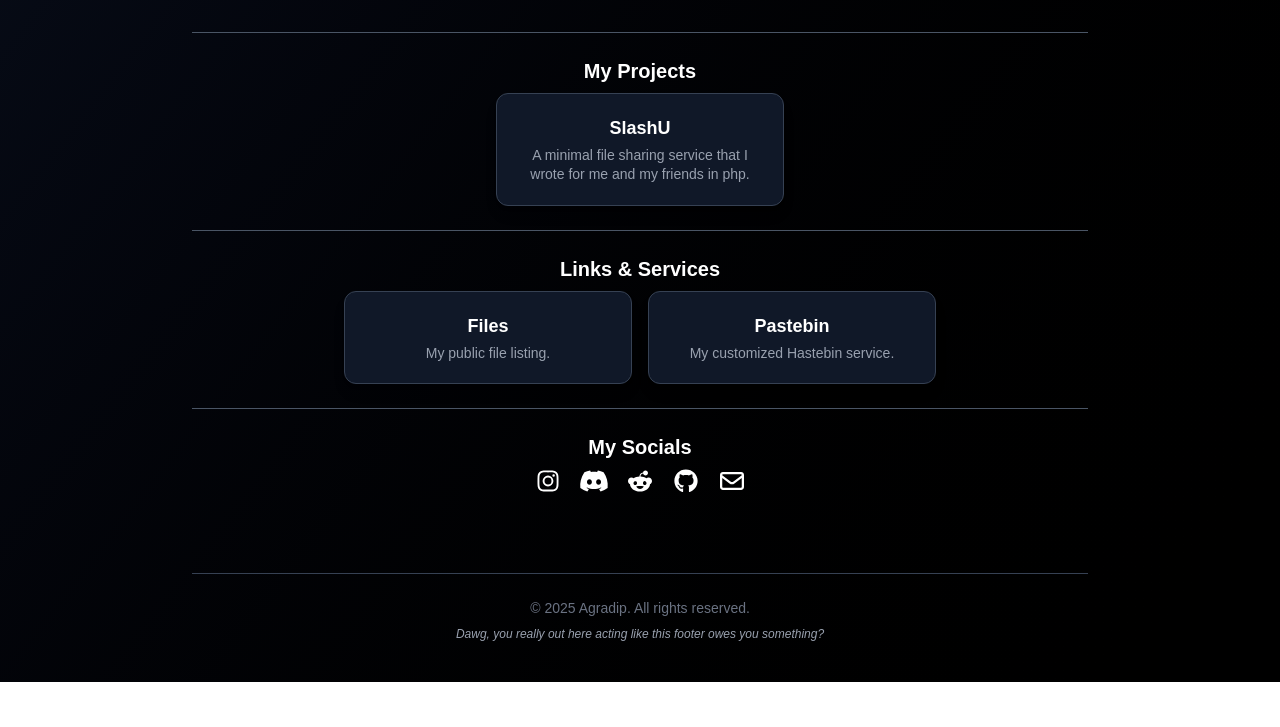
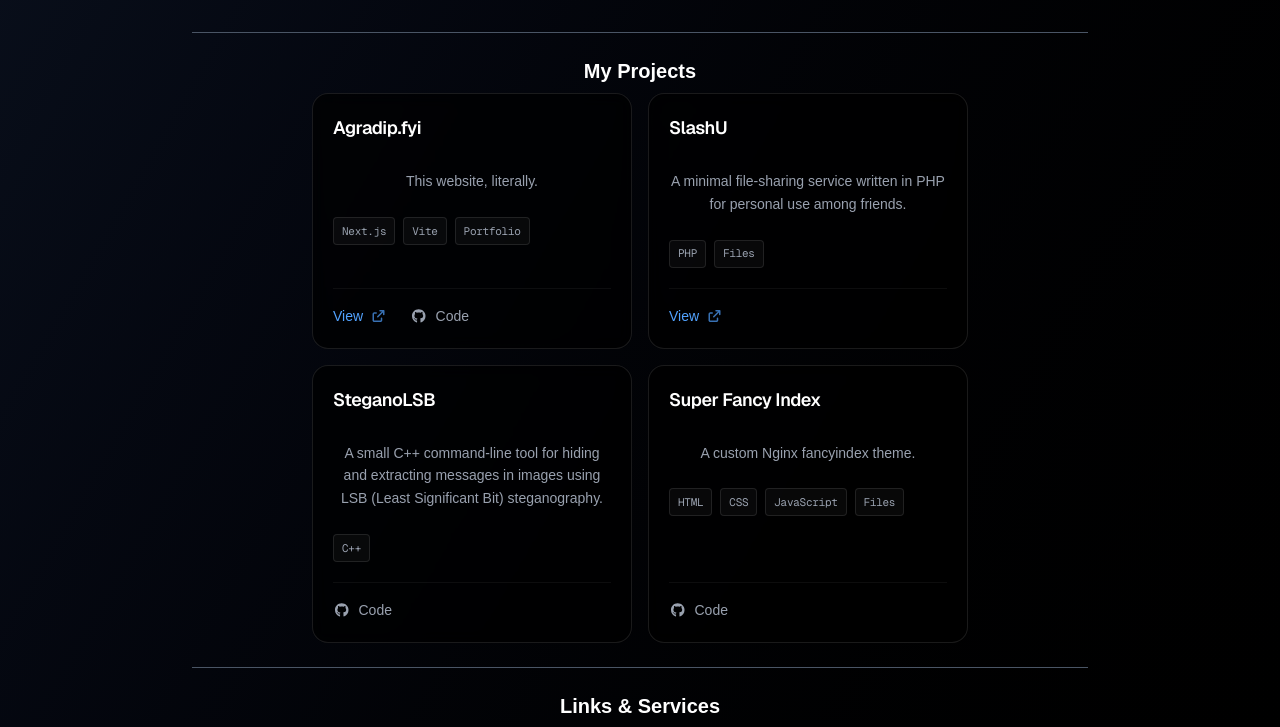
Before and after one commit to gradippp/agradip.fyi, a Next.js app: page / in a window 1280 px wide. Shown: the part 966-1693 px from the top of the page. Before the commit the page ends 1648 px from the top, so only its background shows below. Built offline with nearby package versions, Linux system fonts and the light colour scheme; no server answers.

Commit message:
Card fix and project additions

```diff
--- a/src/components/ProjectCard.tsx
+++ b/src/components/ProjectCard.tsx
@@ -1,35 +1,159 @@
+import { faGithub } from "@fortawesome/free-brands-svg-icons";
+import { faArrowUpRightFromSquare } from "@fortawesome/free-solid-svg-icons";
+import { FontAwesomeIcon } from "@fortawesome/react-fontawesome";
+
 interface ProjectCardProps {
   name: string;
-  href: string;
   description: string;
   iconUrl?: string;
+  openUrl?: string;
+  repoUrl?: string;
+  tags?: string[];
 }
 
 export default function ProjectCard({
   name,
-  href,
   description,
   iconUrl,
+  openUrl,
+  repoUrl,
+  tags,
 }: ProjectCardProps) {
   return (
-    <a
-      href={href}
-      target="_blank"
-      rel="noopener noreferrer"
-      className="bg-gray-900 text-white p-5 rounded-xl shadow-lg hover:shadow-xl hover:scale-[1.03] transition-all duration-300 w-full sm:w-72 group border border-gray-700 hover:border-blue-500"
-      aria-label={`Visit project: ${name}`}
+    <div
+      className="
+        group relative flex flex-col
+        w-full sm:w-80
+        rounded-2xl p-5
+        bg-black/70
+        border border-white/10
+        backdrop-blur-sm
+        transition-all duration-300
+        hover:-translate-y-1
+        hover:border-blue-500/60
+        hover:shadow-[0_0_0_1px_rgba(59,130,246,0.25),0_20px_40px_rgba(0,0,0,0.6)]
+      "
     >
+      {/* Subtle glow overlay */}
+      <div className="pointer-events-none absolute inset-0 rounded-2xl opacity-0 group-hover:opacity-100 transition">
+        <div className="absolute inset-0 rounded-2xl bg-gradient-to-br from-blue-500/10 via-transparent to-transparent" />
+      </div>
+
+      {/* Header */}
+      <div className="relative z-10 flex items-start gap-4 mb-3 min-h-[44px]">
         {iconUrl && (
+          <div
+            className="
+              flex items-center justify-center
+              w-11 h-11 shrink-0
+              rounded-lg
+              bg-white/5
+              border border-white/10
+              transition-colors
+              group-hover:border-blue-500/50
+            "
+          >
             <img
               src={iconUrl}
               alt={`${name} logo`}
-          className="w-10 h-10 mb-3 rounded-md object-contain"
+              className="w-6 h-6 object-contain opacity-90"
             />
+          </div>
         )}
-      <h5 className="font-semibold text-lg text-white mb-1 group-hover:text-blue-400 transition-colors duration-200">
+
+        <h5 className="text-lg font-semibold tracking-tight text-white font-sans">
           {name}
         </h5>
-      <p className="text-sm text-gray-400 leading-snug">{description}</p>
+      </div>
+
+      {/* Description (3-line clamp without Tailwind config) */}
+      <p
+        className="relative z-10 text-sm text-gray-400 leading-relaxed mb-6"
+        style={{
+          display: "-webkit-box",
+          WebkitLineClamp: 3,
+          WebkitBoxOrient: "vertical",
+          overflow: "hidden",
+        }}
+      >
+        {description}
+      </p>
+
+      {/* Tags (space always reserved) */}
+      <div className="relative z-10 mb-5 min-h-[28px] flex flex-wrap gap-2">
+        {tags?.map((tag) => (
+          <span
+            key={tag}
+            className="
+              inline-flex items-center
+              text-[11px] font-mono
+              px-2 py-1
+              rounded
+              bg-white/3
+              border border-white/10
+              text-gray-400
+              tracking-tight
+              transition-all duration-200
+              hover:border-blue-500/50
+              hover:text-blue-300
+              hover:bg-blue-500/5
+            "
+          >
+            {tag}
+          </span>
+        ))}
+      </div>
+
+      {/* Actions */}
+      {(openUrl || repoUrl) && (
+        <div
+          className="
+            relative z-10
+            mt-auto pt-4
+            min-h-[40px]
+            flex items-center gap-6
+            text-sm
+            border-t border-white/5
+          "
+        >
+          {openUrl && (
+            <a
+              href={openUrl}
+              target="_blank"
+              rel="noopener noreferrer"
+              className="
+                inline-flex items-center gap-2
+                text-blue-400
+                hover:text-blue-300
+                transition-colors
+              "
+            >
+              <span>View</span>
+              <FontAwesomeIcon
+                icon={faArrowUpRightFromSquare}
+                className="text-xs opacity-70"
+              />
             </a>
+          )}
+
+          {repoUrl && (
+            <a
+              href={repoUrl}
+              target="_blank"
+              rel="noopener noreferrer"
+              className="
+                inline-flex items-center gap-2
+                text-gray-400
+                hover:text-white
+                transition-colors
+              "
+            >
+              <FontAwesomeIcon icon={faGithub} />
+              <span>Code</span>
+            </a>
+          )}
+        </div>
+      )}
+    </div>
   );
 }
--- a/src/data/links.ts
+++ b/src/data/links.ts
@@ -1,12 +1,14 @@
 export const LINKS = [
   {
     name: "Files",
-    href: "https://files.agradip.fyi",
+    openUrl: "https://files.agradip.fyi",
     description: "My public file listing.",
+    tags: ["Files"],
   },
   {
     name: "Pastebin",
-    href: "https://paste.agradip.fyi",
+    openUrl: "https://paste.agradip.fyi",
     description: "My customized Hastebin service.",
+    tags: ["Paste"],
   },
 ];
--- a/src/data/projects.ts
+++ b/src/data/projects.ts
@@ -1,8 +1,31 @@
+const gh = (repo: string) => `https://github.com/gradippp/${repo}`;
+
 export const PROJECTS = [
   {
+    name: "Agradip.fyi",
+    openUrl: "https://agradip.fyi/",
+    repoUrl: gh("agradip.fyi"),
+    description: "This website, literally.",
+    tags: ["Next.js", "Vite", "Portfolio"],
+  },
+  {
     name: "SlashU",
-    href: "https://files.agradip.fyi/u",
+    openUrl: "https://files.agradip.fyi/u",
     description:
-      "A minimal file sharing service that I wrote for me and my friends in php.",
+      "A minimal file-sharing service written in PHP for personal use among friends.",
+    tags: ["PHP", "Files"],
+  },
+  {
+    name: "SteganoLSB",
+    repoUrl: gh("SteganoLSB"),
+    description:
+      "A small C++ command-line tool for hiding and extracting messages in images using LSB (Least Significant Bit) steganography.",
+    tags: ["C++"],
+  },
+  {
+    name: "Super Fancy Index",
+    repoUrl: gh("superfancyindex"),
+    description: "A custom Nginx fancyindex theme.",
+    tags: ["HTML", "CSS", "JavaScript", "Files"],
   },
 ];
```
Lines whose indentation alone changed are shown as unchanged.
